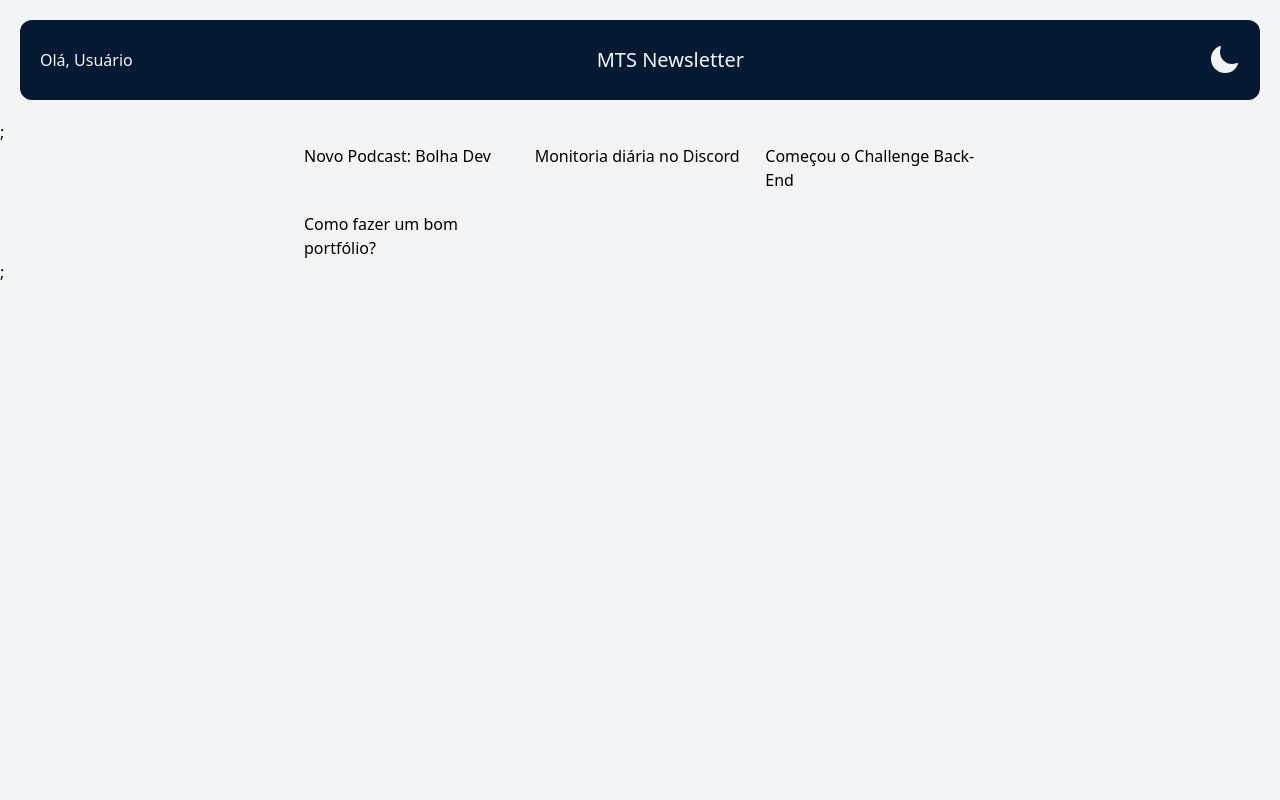
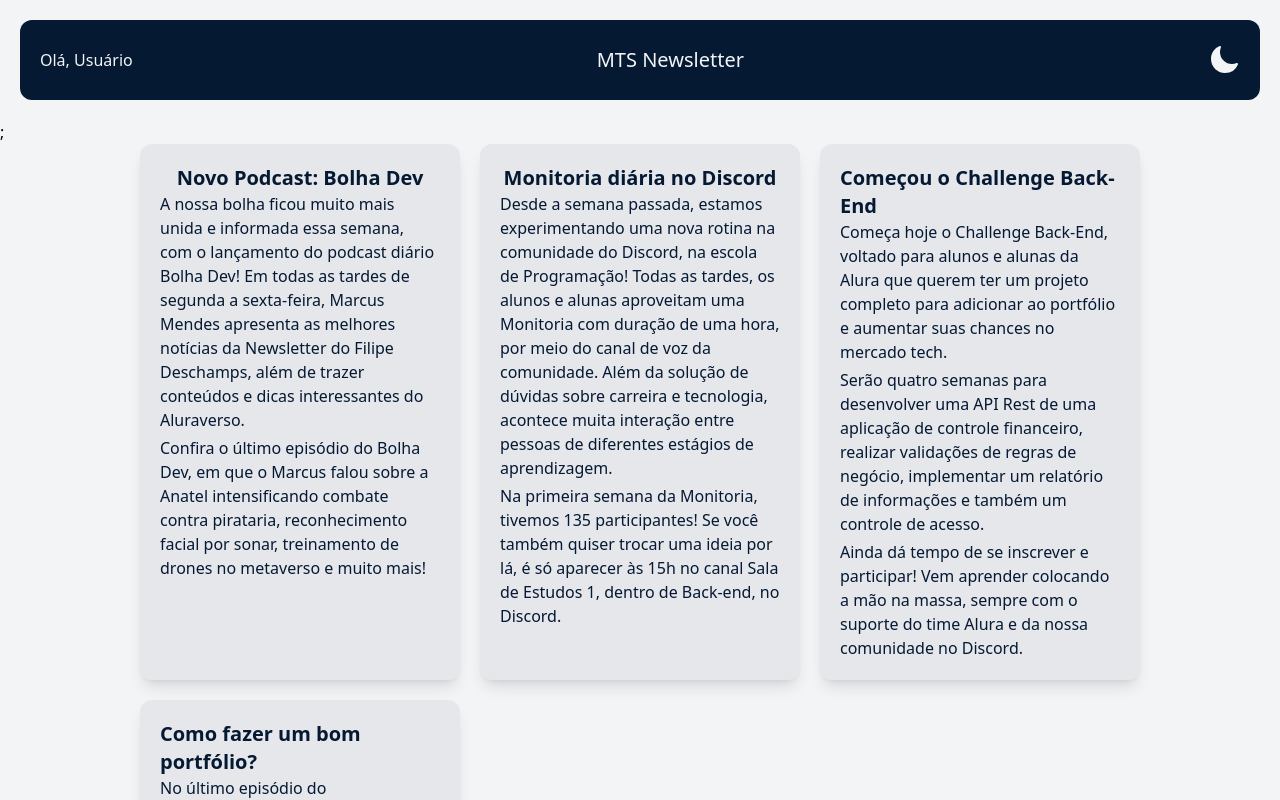
Before and after one commit to mtstechnologies/newsletter-vite, a React (Vite) app: page / in a window 1280 px wide. Shown: the top 800 px of the page. Built offline with nearby package versions, Linux system fonts and the light colour scheme.

Commit message:
Stylized grid list

```diff
--- /dev/null
+++ b/src/components/Article/Article.jsx
@@ -0,0 +1,17 @@
+const Article = ({ title, text, tags, image, alt }) => {
+  return (
+    <div className="p-5 bg-gray-200 dark:bg-dark-200 sm:rounded-xl sm:shadow-lg flex flex-col items-center">
+      <h3 className="text-xl text-alura-200 dark:text-gray-200 font-bold">
+        {title}
+      </h3>
+      <div className="grid gap-1">
+        {text.map((content, index) => (
+          <p key={index} className="text-alura-200 dark:text-gray-400">
+            {content}
+          </p>
+        ))}
+      </div>
+    </div>
+  );
+};
+export default Article;
--- a/src/components/ArticleList/ArticleList.jsx
+++ b/src/components/ArticleList/ArticleList.jsx
@@ -1,10 +1,11 @@
 import data from "../../articles.json";
+import Article from "../Article/Article";
 
 const ArticleList = () => {
   return (
-    <div className="mt-5 sm:mt-0 grid gap-5 m-auto max-w-2xl sm:grid-cols-2 lg:grid-cols-3">
-      {data.map((props) => (
-        <p>{props.title}</p>
+    <div className="mt-5 sm:mt-0 grid gap-5 m-auto max-w-2xl sm:grid-cols-2 lg:grid-cols-3 lg:max-w-[1000px]">
+      {data.map((props, index) => (
+        <Article key={index} {...props} />
       ))}
     </div>
   );
```
